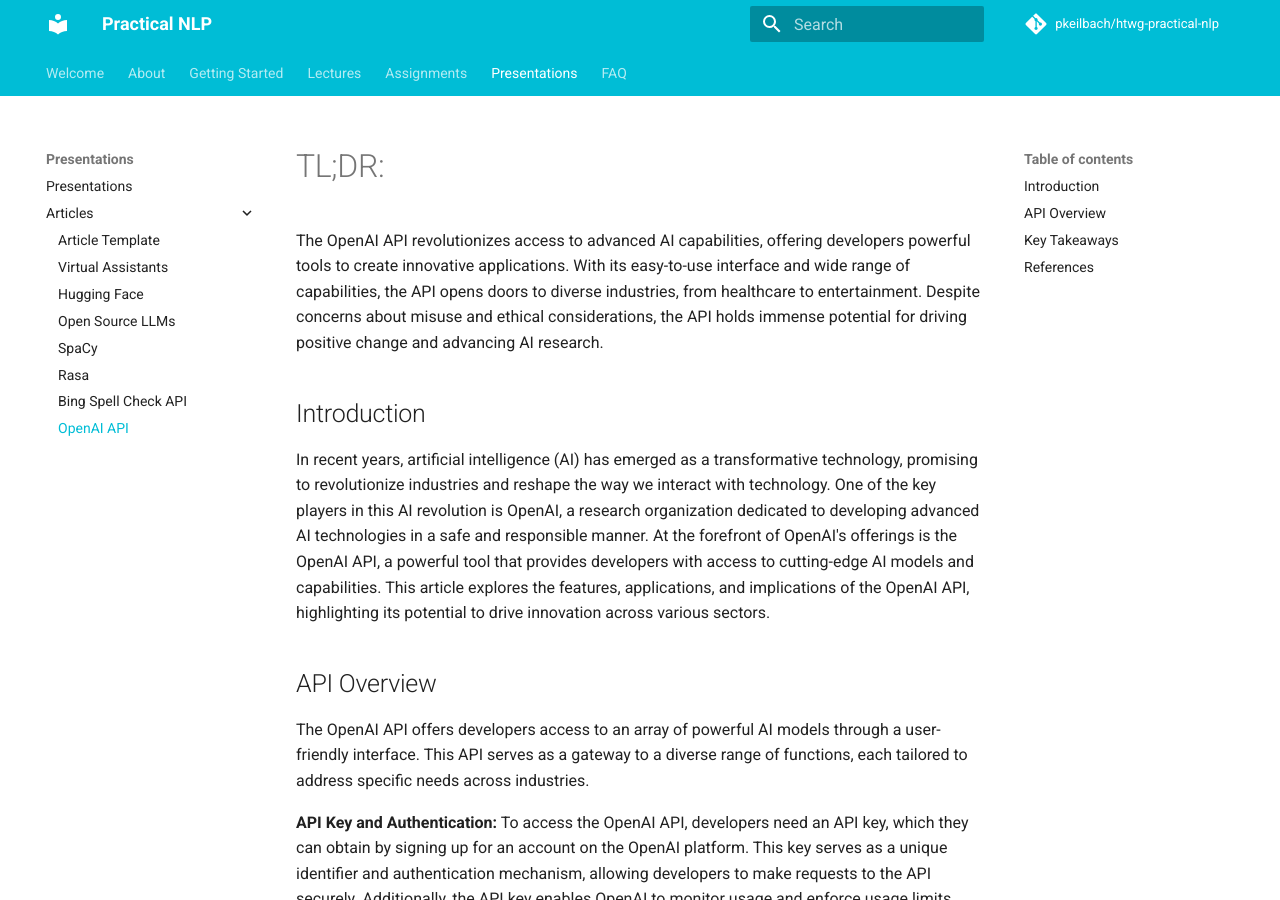
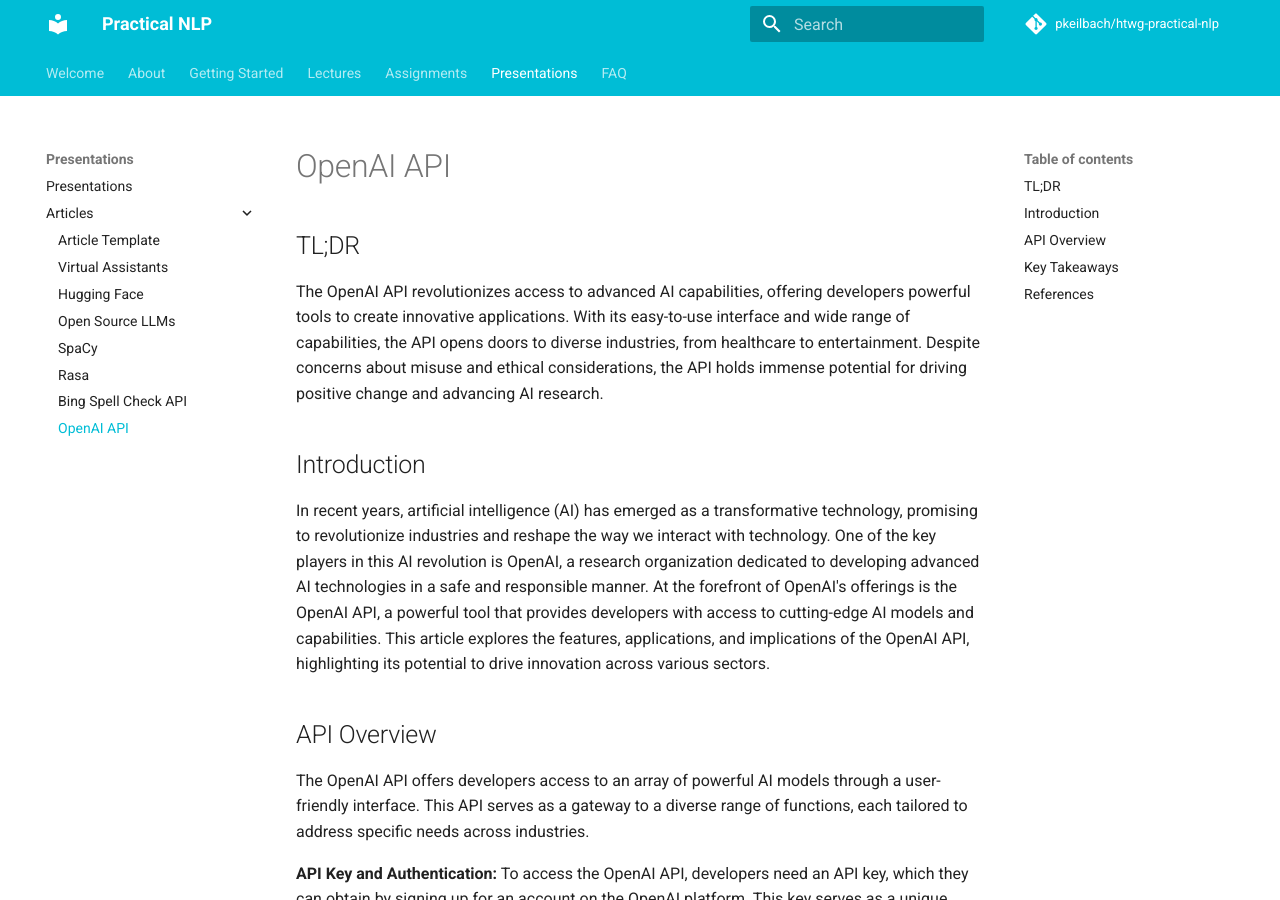
Before and after one commit to pkeilbach/htwg-practical-nlp, an MkDocs documentation site: the page built from docs/presentations/articles/openai_api.md, in a window 1280 px wide and 900 px high. Built offline with MkDocs 1.6.1 and Material for MkDocs 9.7.7, drawn with Linux system fonts in a browser that asks for light colours; comment, search, counter and statistics services are not loaded.

Commit message:
Update docs/presentations/articles/openai_api.md
Co-authored-by: Pascal Keilbach <28002199+pkeilbach@users.noreply.github.com>

```diff
--- a/docs/presentations/articles/openai_api.md
+++ b/docs/presentations/articles/openai_api.md
@@ -1,4 +1,6 @@
-# TL;DR:
+# OpenAI API
+
+## TL;DR
 
 The OpenAI API revolutionizes access to advanced AI capabilities, offering developers powerful tools to create innovative applications. With its easy-to-use interface and wide range of capabilities, the API opens doors to diverse industries, from healthcare to entertainment. Despite concerns about misuse and ethical considerations, the API holds immense potential for driving positive change and advancing AI research.
 
```
